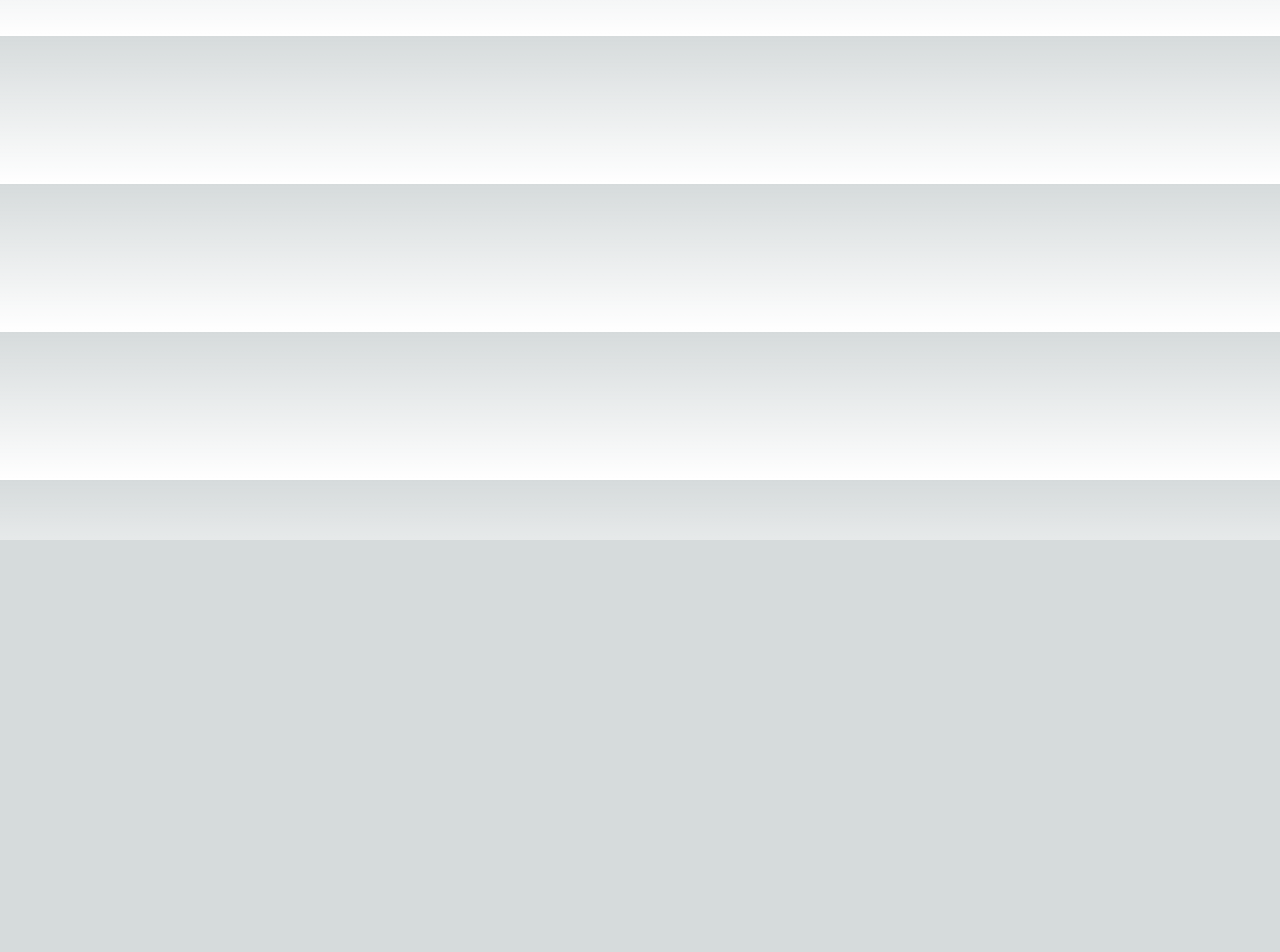
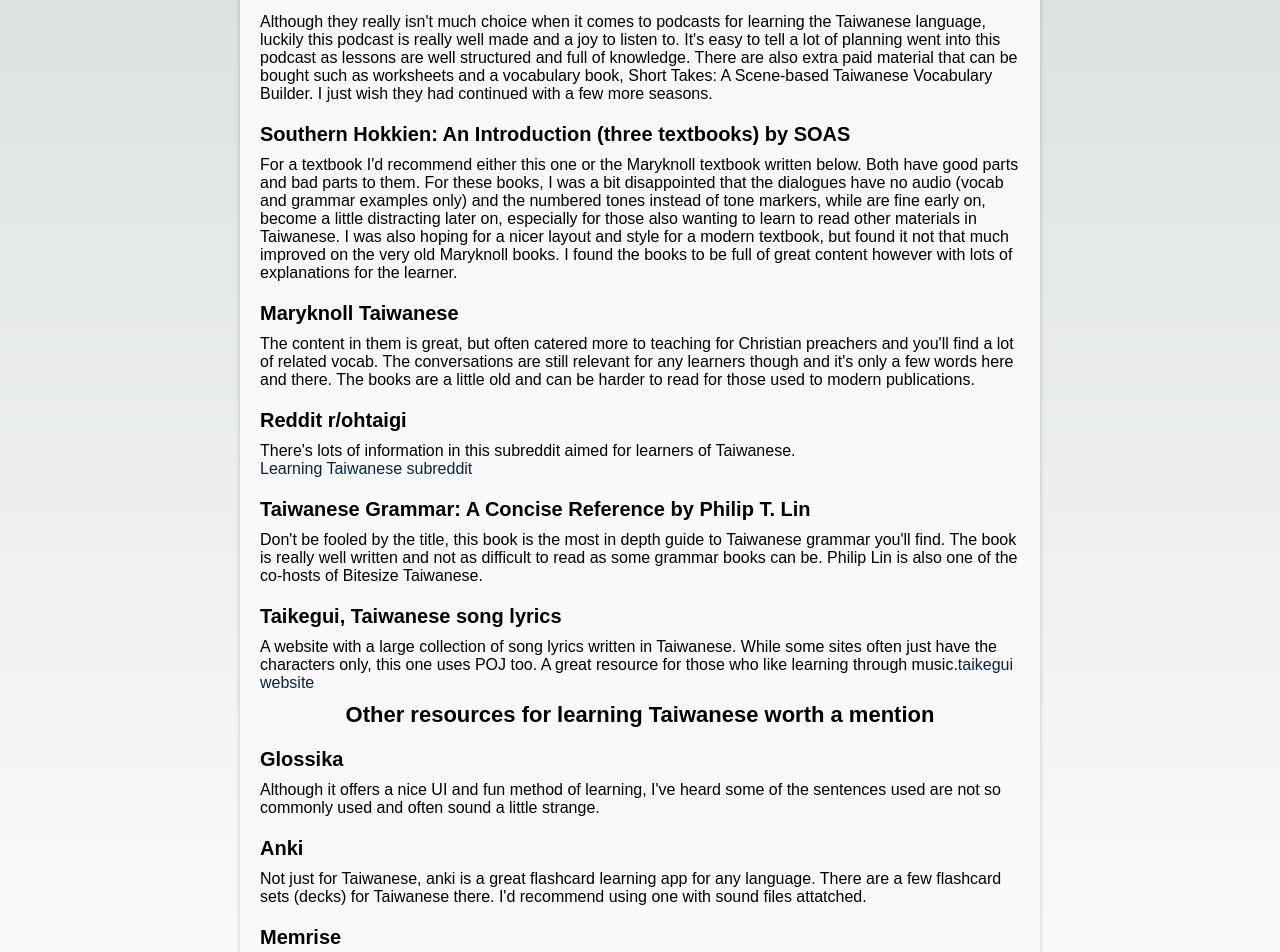
Before and after one commit to jielongjp/study-taigi, a Next.js app: page /blog/resources in a window 1280 px wide. Shown: the part 260-1212 px from the top of the page. Before the commit the page ends 800 px from the top, so only its background shows below. Built offline with nearby package versions, Linux system fonts and the light colour scheme.

Commit message:
add about, resources page

```diff
--- a/src/components/Header/index.tsx
+++ b/src/components/Header/index.tsx
@@ -9,10 +9,10 @@
           <li>
             <Link href="/">Learn Taiwanese Home</Link>
           </li>
-          {/* <li>
+          <li className="-about">
             <Link href="/about">About</Link>
           </li>
-          <li>
+          {/* <li>
             <Link href="/contact">Contact</Link>
           </li> */}
         </ul>
@@ -33,10 +33,25 @@
     padding: 0;
     display: flex;
     justify-content: space-around;
+    position: relative;
+    align-items: center;
   }
 
   li {
     margin: 0;
+    padding-right: 12px;
+  }
+
+  .-about {
+    position: absolute;
+    right: 4px;
+
+    @media (max-width: 800px) {
+      margin: 5px 2%;
+      padding-left: 10px;
+      border-left: 1px solid;
+      font-size: 12px;
+    }
   }
 
   a {
--- a/src/components/MultipleChoiceItem/index.tsx
+++ b/src/components/MultipleChoiceItem/index.tsx
@@ -55,7 +55,7 @@
               )}
             </>
           ) : (
-            <p>No examples</p>
+            <p>sorry no examples</p>
           )}
         </>
       )}
--- a/src/components/VocabListItem/index.tsx
+++ b/src/components/VocabListItem/index.tsx
@@ -32,7 +32,7 @@
       </StExamplesButton>
       {showExamples && (
         <>
-          {!hideMeaning && <p>{rowData.columnG || "No examples"}</p>}
+          {!hideMeaning && <p>{rowData.columnG || "sorry no examples"}</p>}
           <p>{rowData.columnH}</p>
           {rowData.columnI ? (
             <StAudio>
--- /dev/null
+++ b/src/pages/blog/resources/index.tsx
@@ -0,0 +1,141 @@
+import { styled } from "styled-components";
+
+export default function Resources() {
+  return (
+    <StContainer>
+      <StTitle>Resources for learning Taiwanese</StTitle>
+      <StHeading>Most recommended</StHeading>
+      <StParagraph>
+        While there aren't alot of resources, a few standout books and sites are
+        available for learning Taiwanese Hokkien in English.<br></br> Here are
+        some of the best ones i've come across while learning.
+      </StParagraph>
+      <StHeading>Bite Size Taiwanese</StHeading>
+      <StParagraph>
+        Although they really isn't much choice when it comes to podcasts for
+        learning the Taiwanese language, luckily this podcast is really well
+        made and a joy to listen to. It's easy to tell a lot of planning went
+        into this podcast as lessons are well structured and full of knowledge.
+        There are also extra paid material that can be bought such as worksheets
+        and a vocabulary book, Short Takes: A Scene-based Taiwanese Vocabulary
+        Builder. I just wish they had continued with a few more seasons.
+      </StParagraph>
+      <StHeading>
+        Southern Hokkien: An Introduction (three textbooks) by SOAS
+      </StHeading>
+      <StParagraph>
+        For a textbook I'd recommend either this one or the Maryknoll textbook
+        written below. Both have good parts and bad parts to them. For these
+        books, I was a bit disappointed that the dialogues have no audio (vocab
+        and grammar examples only) and the numbered tones instead of tone
+        markers, while are fine early on, become a little distracting later on,
+        especially for those also wanting to learn to read other materials in
+        Taiwanese. I was also hoping for a nicer layout and style for a modern
+        textbook, but found it not that much improved on the very old Maryknoll
+        books. I found the books to be full of great content however with lots
+        of explanations for the learner.
+      </StParagraph>
+      <StParagraph></StParagraph>
+
+      <StHeading>Maryknoll Taiwanese</StHeading>
+      <StParagraph>
+        The content in them is great, but often catered more to teaching for
+        Christian preachers and you'll find a lot of related vocab. The
+        conversations are still relevant for any learners though and it's only a
+        few words here and there. The books are a little old and can be harder
+        to read for those used to modern publications.
+      </StParagraph>
+      <StHeading>Reddit r/ohtaigi</StHeading>
+      <StParagraph>
+        There's lots of information in this subreddit aimed for learners of
+        Taiwanese. <br></br>
+        <a href="https://www.reddit.com/r/ohtaigi/">
+          Learning Taiwanese subreddit
+        </a>
+      </StParagraph>
+
+      <StHeading>
+        Taiwanese Grammar: A Concise Reference by Philip T. Lin
+      </StHeading>
+      <StParagraph>
+        Don't be fooled by the title, this book is the most in depth guide to
+        Taiwanese grammar you'll find. The book is really well written and not
+        as difficult to read as some grammar books can be. Philip Lin is also
+        one of the co-hosts of Bitesize Taiwanese.
+      </StParagraph>
+      <StHeading>Taikegui, Taiwanese song lyrics</StHeading>
+      <StParagraph>
+        A website with a large collection of song lyrics written in Taiwanese.
+        While some sites often just have the characters only, this one uses POJ
+        too. A great resource for those who like learning through music.
+        <a href="https://taikegui.wordpress.com">taikegui website</a>
+      </StParagraph>
+      <StSubtitle>
+        Other resources for learning Taiwanese worth a mention
+      </StSubtitle>
+      <StHeading>Glossika</StHeading>
+      <StParagraph>
+        Although it offers a nice UI and fun method of learning, I've heard some
+        of the sentences used are not so commonly used and often sound a little
+        strange.
+      </StParagraph>
+      <StHeading>Anki</StHeading>
+      <StParagraph>
+        Not just for Taiwanese, anki is a great flashcard learning app for any
+        language. There are a few flashcard sets (decks) for Taiwanese there.
+        I'd recommend using one with sound files attatched.
+      </StParagraph>
+      <StHeading>Memrise</StHeading>
+      <StParagraph>
+        Similar to anki, memrise is a flashcard learning app/website. There are
+        fewer Taiwanese sets here but the interface is a little nicer.
+      </StParagraph>
+      <StHeading></StHeading>
+      <StParagraph></StParagraph>
+      <StHeading></StHeading>
+      <StParagraph></StParagraph>
+      <StParagraph></StParagraph>
+    </StContainer>
+  );
+}
+
+const StContainer = styled.div`
+  max-width: 800px;
+  margin: 5px auto;
+  padding: 20px;
+  background-color: #f9f9f9;
+  box-shadow: 0 0 5px rgba(0, 0, 0, 0.2);
+
+  @media (max-width: 800px) {
+    margin: 5px 2%;
+  }
+`;
+
+const StTitle = styled.h1`
+  font-size: 24px;
+  margin: 10px 0;
+  text-align: center;
+`;
+
+const StSubtitle = styled.h2`
+  font-size: 22px;
+  margin: 10px 0;
+  text-align: center;
+`;
+
+const StHeading = styled.h2`
+  font-size: 20px;
+  margin-top: 20px;
+`;
+
+const StParagraph = styled.p`
+  font-size: 16px;
+  margin: 10px 0;
+  a {
+    color: #052445;
+
+    &:hover {
+      color: #0056b3;
+    }
+  }
+`;
--- a/src/pages/index.tsx
+++ b/src/pages/index.tsx
@@ -20,7 +20,7 @@
       <main>
         <StTitle>Taiwanese Hokkien Vocab</StTitle>
         <CategoryCardList />
-        <StFeatured>This weeks featured vocab:</StFeatured>
+        <StFeatured>This weeks featured vocab</StFeatured>
         <VocabCardList spreadsheetUrl={spreadsheetURL} categoryName="colors" />
       </main>
     </>
```
Also changed, not shown: src/pages/about/index.tsx (added, +78 -0 lines).
